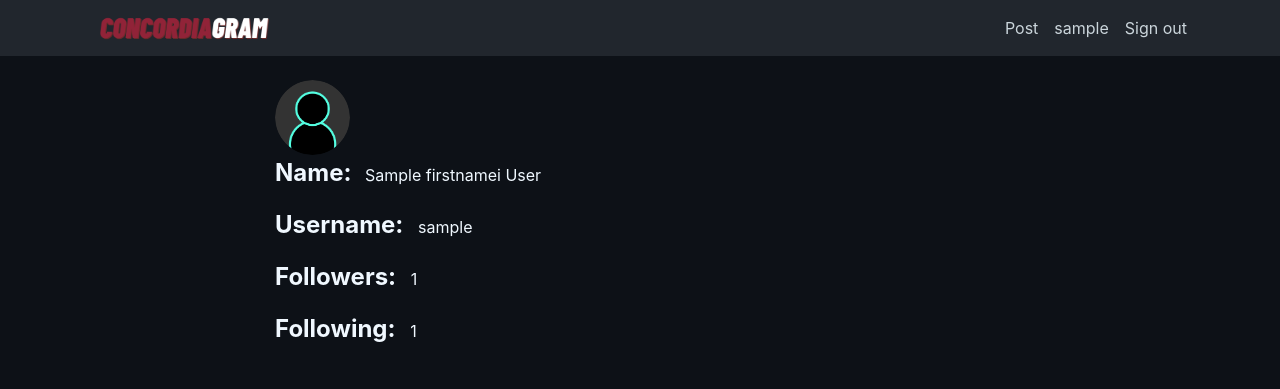
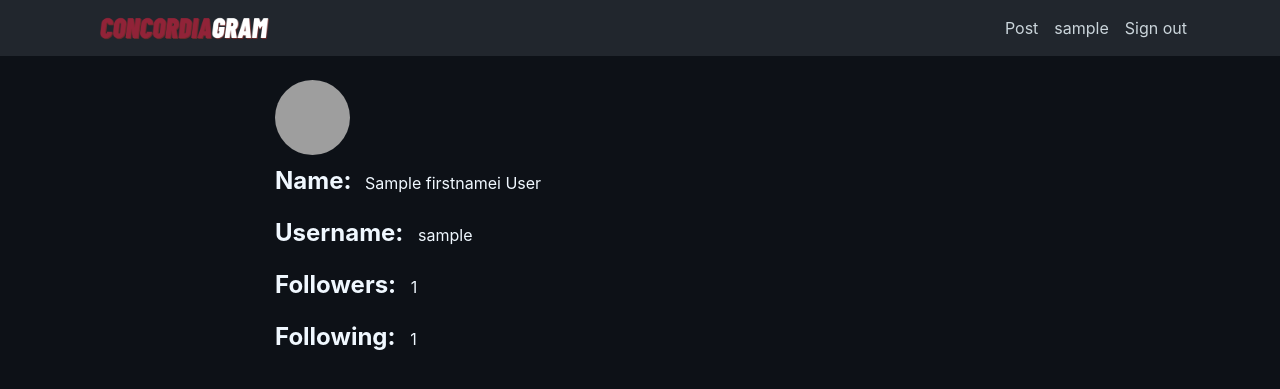
Before and after one commit to gfdb/SOEN341, a Flask app: template app/templates/account.html in a window 1280 px wide. Shown: the top 389 px of the page. Run offline with Flask 2, Linux system fonts and the light colour scheme; the template is opened without the code that fills it: most values are stand-ins (such as "Sample title", 1, 10 or a date in 2020); some libraries are stand-ins or nearby versions; grey boxes are pictures that could not be loaded.

Commit message:
Adding the user profile picture frontend #54 #55

```diff
--- a/app/templates/account.html
+++ b/app/templates/account.html
@@ -6,7 +6,21 @@
 
     {% if username %}
 
-   <div> <img src="static/images/Avatar.png" alt="Avatar" style="border-radius: 50%;" height="75px" width="75px"></div>
+   <div>
+
+    <form method="POST" action="" enctype="multipart/form-data" >
+       <label>
+
+                    <!--<img src="static/images/Avatar.png" alt="Avatar" style="border-radius: 50%;" height="75px" width="75px">-->
+                    <img src="static/images/{{ mypicsi }}" alt="Avatar" style="border-radius: 50%;" height="75px" width="75px">
+
+                    <input type="file" name="img"  accept=".png,.jpg"  style="display:none" onchange=" this.form.submit()">
+                    <!--<input type="submit" value="Submit" style="display:none">-->
+
+        </label>
+    </form>
+
+    </div>
 
     <div class = "white-writing"> <p class = "white-writing"><span style="font-size: x-large;"><strong>Name:</strong></span> &nbsp; {{ firstnamei }}  {{ lastnamei }}</p>
 
```
